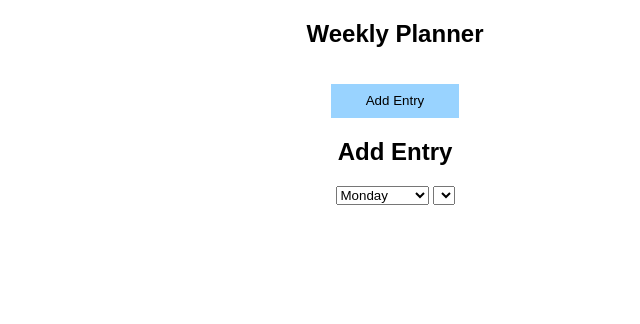
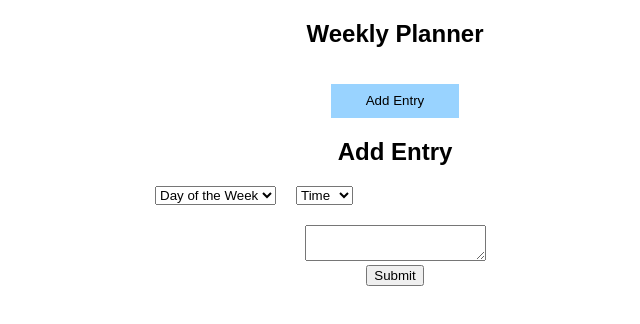
Before and after one commit to Adam-SungMin-Park/week-planner, a plain HTML site: page index.html in a window 1280 px wide. Shown: the whole page, without its empty margins (245-885 px from the left). Drawn offline with Linux system fonts and the light colour scheme.

Commit message:
styling modal

```diff
--- a/index.html
+++ b/index.html
@@ -17,7 +17,10 @@
     <div class="modal">
       <h1>Add Entry</h1>
       <form>
+       <div class = "day-time-entries">
+        <div class = "day-entry">
           <select name="day">
+            <option value = "Day of the Week">Day of the Week</option>
             <option value="monday">Monday</option>
             <option value="tuesday">Tuesday</option>
             <option value="wednesday">Wednesday</option>
@@ -26,9 +29,23 @@
             <option value="saturday">Saturday</option>
             <option value="sunday">Sunday</option>
           </select>
+        </div>
+        <div class = "time-entry">
           <select name="time">
-          <option value=""></option>
+            <option value= "Time" selected>Time</option>
+            <option value="00-04">00-04</option>
+            <option value="04-08">04-08</option>
+            <option value="08-12">08-12</option>
+            <option value="12-16">12-16</option>
+            <option value="16-20">16-20</option>
+            <option value="20-24">20-24</option>
           </select>
+        </div>
+      </div>
+        <div class ="description">
+         <textarea></textarea>
+        </div>
+        <button class= "submit-modal">Submit</button>
       </form>
     </div>
   </section>
--- a/styles.css
+++ b/styles.css
@@ -1,22 +1,38 @@
 .row {
   text-align: center;
 }
+
 h1 {
   font-family: sans-serif;
+}
 
-}
-.add-entry-button{
+.add-entry-button {
   width: 8rem;
   height: 34px;
-  background-color: #99D3FF;
+  background-color: #99d3ff;
   border: none;
   margin-top: 1rem;
   outline: none;
 }
-.add-entry-button:hover{
+
+.add-entry-button:hover {
   cursor: pointer;
+}
 
-}
 .modal {
   text-align: center;
+  width: 30rem;
+  margin: auto;
 }
+
+.day-time-entries {
+  display: flex;
+}
+
+.day-entry {
+  margin-right: 20px;
+}
+
+.description {
+  margin-top: 20px;
+}
```
Lines whose indentation alone changed are shown as unchanged.
